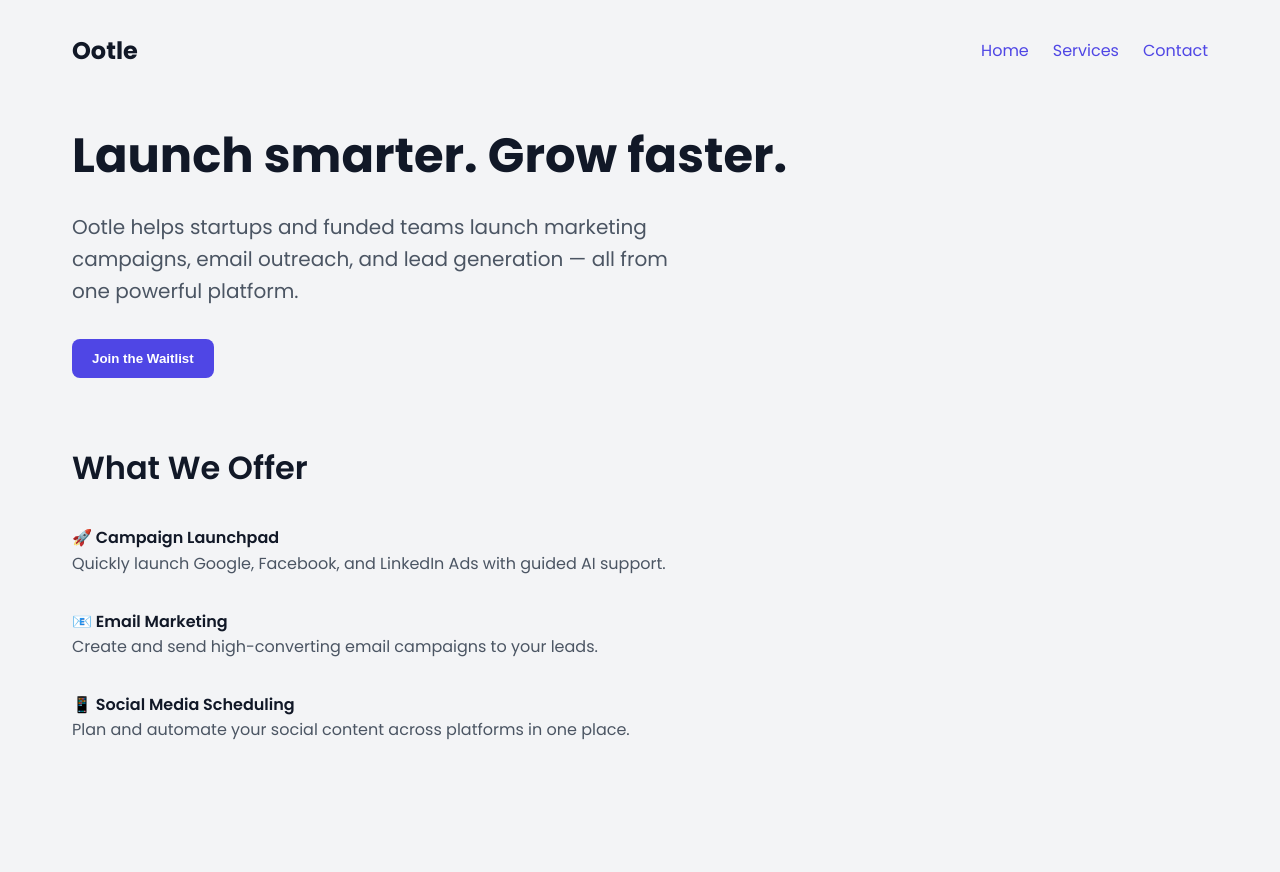
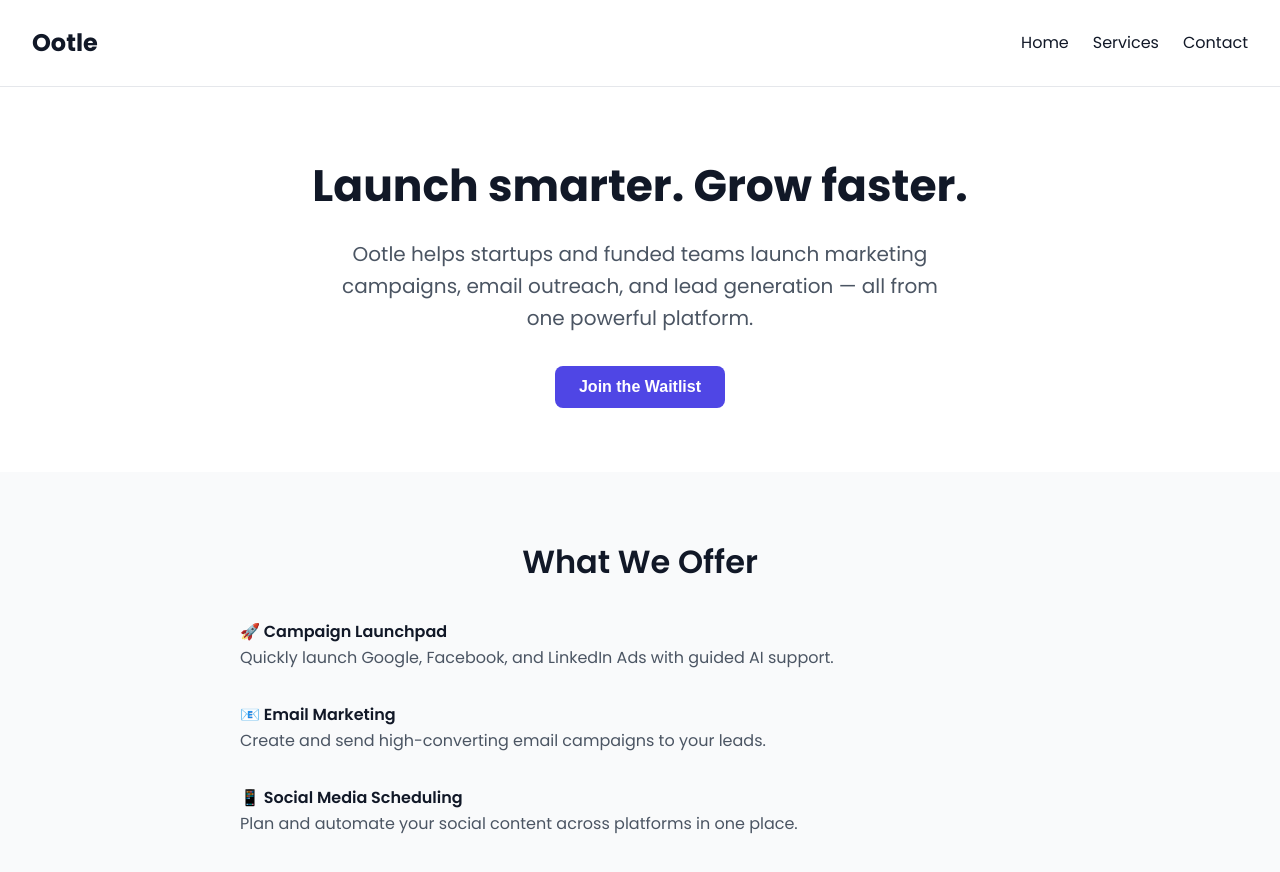
Before and after one commit to john-ooltle/ootle-site, a Next.js app: page / in a window 1280 px wide. Shown: the top 872 px of the page. Before the commit the page ends 800 px from the top, so only its background shows below. Built offline with nearby package versions, Linux system fonts and the light colour scheme.

Commit message:
Update page.js

```diff
--- a/src/app/page.js
+++ b/src/app/page.js
@@ -1,31 +1,64 @@
 export default function Home() {
   return (
-    <main style={{ padding: '2rem', maxWidth: '1200px', margin: '0 auto' }}>
+    <main style={{ fontFamily: 'Poppins, sans-serif', backgroundColor: '#F3F4F6', color: '#111827', minHeight: '100vh' }}>
       {/* Navigation */}
-      <nav style={{ display: 'flex', justifyContent: 'space-between', alignItems: 'center', marginBottom: '3rem' }}>
+      <nav style={{
+        backgroundColor: '#ffffff',
+        display: 'flex',
+        justifyContent: 'space-between',
+        alignItems: 'center',
+        padding: '1.5rem 2rem',
+        borderBottom: '1px solid #E5E7EB'
+      }}>
         <h1 style={{ fontSize: '1.5rem', fontWeight: '700' }}>Ootle</h1>
         <div style={{ display: 'flex', gap: '1.5rem' }}>
-          <a href="#">Home</a>
-          <a href="#">Services</a>
-          <a href="#">Contact</a>
+          <a href="#" style={{ textDecoration: 'none', color: '#111827' }}>Home</a>
+          <a href="#" style={{ textDecoration: 'none', color: '#111827' }}>Services</a>
+          <a href="#" style={{ textDecoration: 'none', color: '#111827' }}>Contact</a>
         </div>
       </nav>
 
       {/* Hero Section */}
-      <section style={{ marginBottom: '4rem' }}>
-        <h2 style={{ fontSize: '3rem', fontWeight: '700', marginBottom: '1rem' }}>
+      <section style={{
+        padding: '4rem 2rem',
+        textAlign: 'center',
+        backgroundColor: '#ffffff'
+      }}>
+        <h2 style={{ fontSize: '2.75rem', fontWeight: '700', marginBottom: '1rem' }}>
           Launch smarter. Grow faster.
         </h2>
-        <p style={{ fontSize: '1.25rem', color: '#4B5563', maxWidth: '600px', marginBottom: '2rem' }}>
+        <p style={{ fontSize: '1.25rem', color: '#4B5563', maxWidth: '600px', margin: '0 auto 2rem' }}>
           Ootle helps startups and funded teams launch marketing campaigns, email outreach, and lead generation — all from one powerful platform.
         </p>
-        <button>Join the Waitlist</button>
+        <button style={{
+          backgroundColor: '#4F46E5',
+          color: '#ffffff',
+          padding: '0.75rem 1.5rem',
+          border: 'none',
+          borderRadius: '8px',
+          fontSize: '1rem',
+          fontWeight: '600',
+          cursor: 'pointer'
+        }}>
+          Join the Waitlist
+        </button>
       </section>
 
       {/* Services Teaser */}
-      <section>
-        <h3 style={{ fontSize: '2rem', fontWeight: '600', marginBottom: '2rem' }}>What We Offer</h3>
-        <div style={{ display: 'flex', flexDirection: 'column', gap: '2rem' }}>
+      <section style={{
+        padding: '4rem 2rem',
+        backgroundColor: '#F9FAFB'
+      }}>
+        <h3 style={{ fontSize: '2rem', fontWeight: '600', textAlign: 'center', marginBottom: '2rem' }}>
+          What We Offer
+        </h3>
+        <div style={{
+          display: 'flex',
+          flexDirection: 'column',
+          gap: '2rem',
+          maxWidth: '800px',
+          margin: '0 auto'
+        }}>
           <div>
             <h4 style={{ fontWeight: '600' }}>🚀 Campaign Launchpad</h4>
             <p style={{ color: '#4B5563' }}>Quickly launch Google, Facebook, and LinkedIn Ads with guided AI support.</p>
```
